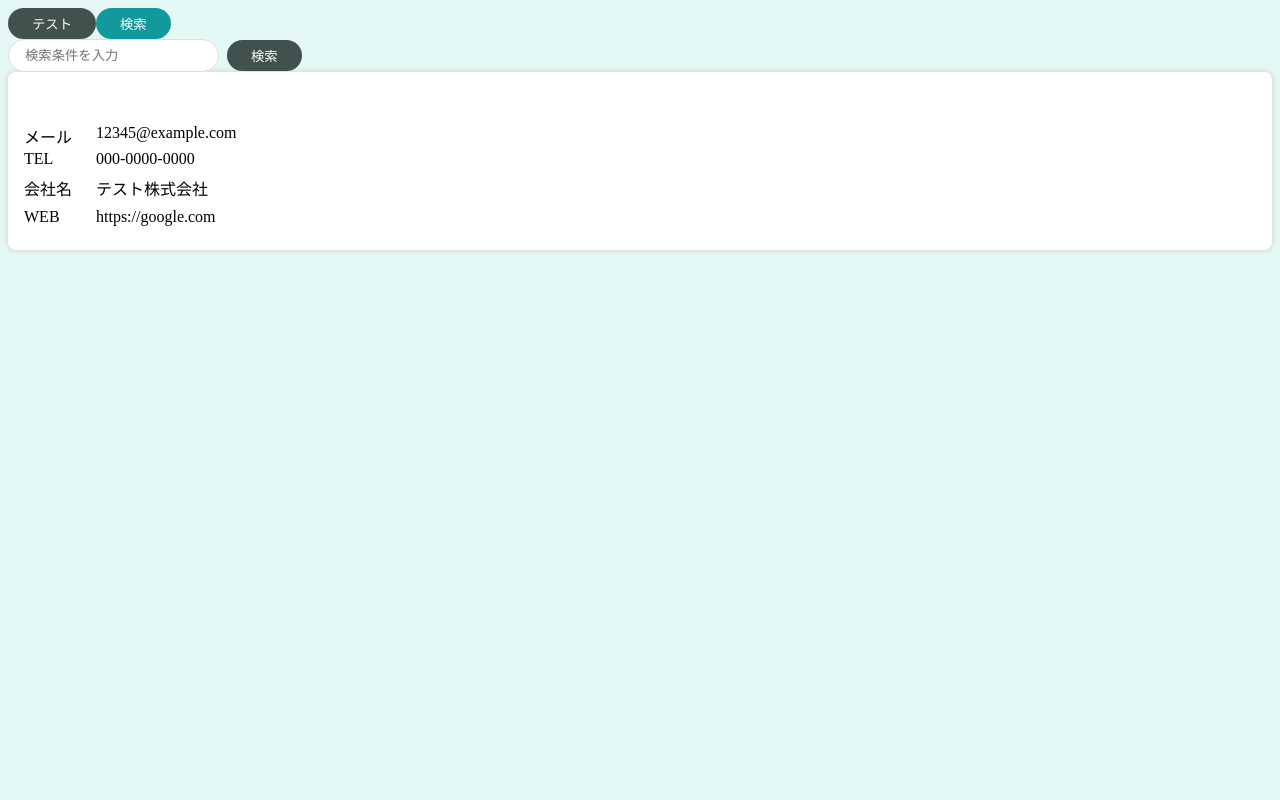
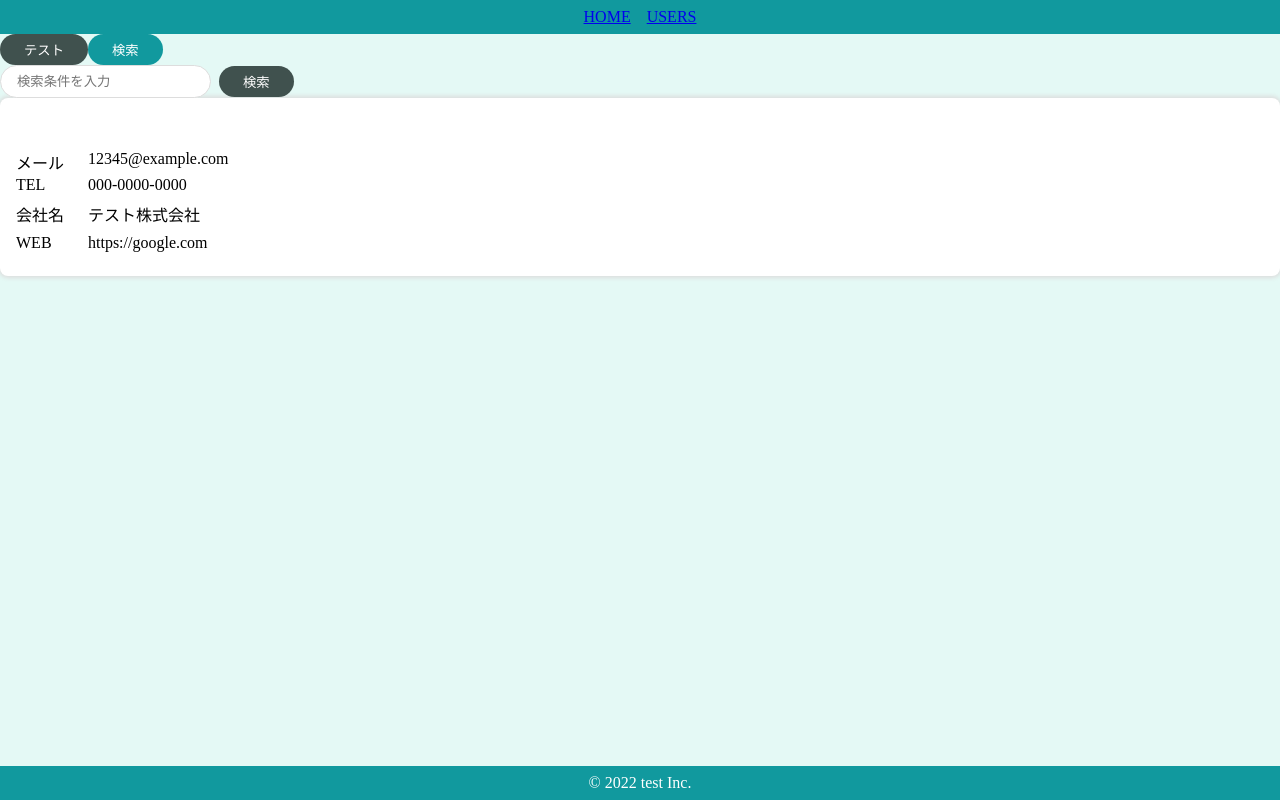
Before and after one commit to KurumiRumi/react02-06_Atomic-Design, a React (Create React App) app: page /users in a window 1280 px wide. Built offline with nearby package versions, Linux system fonts and the light colour scheme; some icons are missing.

Commit message:
34. Templateの作成

```diff
--- a/src/App.js
+++ b/src/App.js
@@ -1,7 +1,10 @@
+import { BrowserRouter } from "react-router-dom";
 import { PrimaryButton } from "./components/atoms/button/PrimaryButton";
 import { SecondaryButton } from "./components/atoms/button/SecondaryButton";
 import { SearchInput } from "./components/molecules/SearchInput";
 import { UserCard } from "./components/organisms/user/UserCard";
+import { DefaultLayout } from "./components/templates/DefaultLayout";
+import { HeaderOnly } from "./components/templates/HeaderOnly";
 import "./styles.css";
 
 const user = {
@@ -17,12 +20,14 @@
 
 export default function App() {
   return (
-    <div className="App">
-      <PrimaryButton>テスト</PrimaryButton>
-      <SecondaryButton>検索</SecondaryButton>
-      <br />
-      <SearchInput></SearchInput>
-      <UserCard user={user} />
-    </div>
+    <BrowserRouter>
+      <DefaultLayout>
+        <PrimaryButton>テスト</PrimaryButton>
+        <SecondaryButton>検索</SecondaryButton>
+        <br />
+        <SearchInput></SearchInput>
+        <UserCard user={user} />
+      </DefaultLayout>
+    </BrowserRouter>
   );
 }
--- /dev/null
+++ b/src/components/atoms/layout/Footer.jsx
@@ -0,0 +1,15 @@
+import styled from "styled-components";
+
+export const Footer = () => {
+  return <SFooter>&copy; 2022 test Inc.</SFooter>;
+};
+
+const SFooter = styled.footer`
+  background-color: #11999e;
+  color: #fff;
+  text-align: center;
+  padding: 8px 0;
+  position: fixed;
+  bottom: 0;
+  width: 100%;
+`;
--- /dev/null
+++ b/src/components/atoms/layout/Header.jsx
@@ -0,0 +1,22 @@
+import { Link } from "react-router-dom";
+import styled from "styled-components";
+
+export const Header = () => {
+  return (
+    <SHeader>
+      <SLink to="/">HOME</SLink>
+      <SLink to="/users">USERS</SLink>
+    </SHeader>
+  );
+};
+
+const SHeader = styled.header`
+  background-color: #11999e;
+  color: #fff;
+  text-align: center;
+  padding: 8px 0;
+`;
+
+const SLink = styled(Link)`
+  margin: 0 8px;
+`;
--- /dev/null
+++ b/src/components/templates/DefaultLayout.jsx
@@ -0,0 +1,13 @@
+import { Footer } from "../atoms/layout/Footer";
+import { Header } from "../atoms/layout/Header";
+
+export const DefaultLayout = (props) => {
+  const { children } = props;
+  return (
+    <>
+      <Header />
+      {children}
+      <Footer />
+    </>
+  );
+};
--- /dev/null
+++ b/src/components/templates/HeaderOnly.jsx
@@ -0,0 +1,11 @@
+import { Header } from "../atoms/layout/Header";
+
+export const HeaderOnly = (props) => {
+  const { children } = props;
+  return (
+    <>
+      <Header />
+      {children}
+    </>
+  );
+};
--- a/src/styles.css
+++ b/src/styles.css
@@ -1,3 +1,5 @@
 body {
   background-color: #e4f9f5;
+  margin: 0;
+  min-height: 100vh;
 }
```
